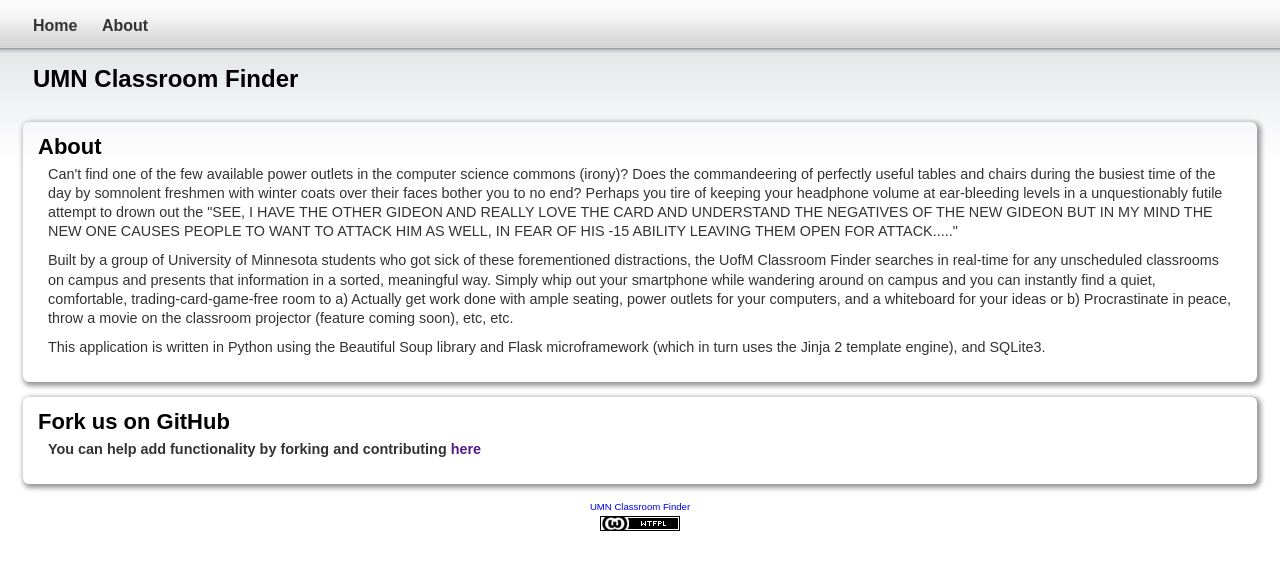
After one commit to mikewadsten/classroom_finder, a Flask app: page /about in a window 1280 px wide. The commit adds this page. Shown: the top 570 px of the page. Run offline with Flask 2, Linux system fonts and the light colour scheme; some libraries are stand-ins or nearby versions.

Commit message:
Finished new frontend, expanded templates in a more modular way, about us page

```diff
--- a/app.py
+++ b/app.py
@@ -79,6 +79,10 @@ def index():
     # Update the displayed gap length to be (gap.end - now)
     return render_template('index.html', now=now, gaps=gaps)
 
+@app.route('/about', methods=['POST', 'GET'])
+def about():
+    return render_template('about.html')
+
 
 @app.route('/now', methods=['POST', 'GET'])
 def available_now():
--- a/static/css/style.css
+++ b/static/css/style.css
@@ -35,11 +35,14 @@ a {
 #navBtn ul a {
 	text-decoration: none;
 	padding: 0 10px;
-	color: #003;
+	color: #333;
 	font-weight: bold;
 }
 #navBtn ul a:hover {
 	color: #900;
+}
+#navBtn ul a:active {
+	color:#003;
 }
 
 .i {
--- /dev/null
+++ b/templates/about.html
@@ -0,0 +1,35 @@
+{% include 'header.html' %}
+
+<!-- copy & paste this section to add a new item
+<article class=i>
+	<p class=iTtl>Item Title</p>
+	<p class=iDes>Item Description</p>
+	<p class=iLnk>Item Link</p>
+</article>
+-->
+
+<article class=i>
+	<p class=iTtl>About</p>
+	<p class=iDes>
+    	Can't find one of the few available power outlets in the computer science commons (irony)? Does the commandeering of perfectly useful tables and chairs
+        during the busiest time of the day by somnolent freshmen with winter coats over their faces bother you to no end? Perhaps you tire of keeping your
+        headphone volume at ear-bleeding levels in a unquestionably futile attempt to drown out the <span style="text-transform:uppercase">"See, I have the other Gideon and really love the card and understand the negatives of the new Gideon but In my mind the new one causes people to want to attack him as well, in fear of his -15 ability leaving them open for attack....."</span>
+    </p>
+    <p class=iDes>
+    	Built by a group of University of Minnesota students who got sick of these forementioned distractions, the UofM Classroom Finder searches in real-time for
+        any unscheduled classrooms on campus and presents that information in a sorted, meaningful way. Simply whip out your smartphone while
+        wandering around on campus and you can instantly find a quiet, comfortable, trading-card-game-free room to a) Actually get work done with ample seating,
+        power outlets for your computers,  and a whiteboard for your ideas or b) Procrastinate in peace, throw a movie on the classroom projector (feature
+        coming soon), etc, etc.
+    </p>
+    <p class=iDes>
+    	This application is written in Python using the Beautiful Soup library and Flask microframework (which in turn uses the Jinja 2 template engine), and SQLite3.
+    </p>
+</article>
+
+<article class=i>
+	<p class=iTtl>Fork us on GitHub</p>
+	<p class=iDes><span style="font-weight:bold;">You can help add functionality by forking and contributing <a href="">here</a></span></p>
+</article>
+
+{% include 'footer.html' %}
--- /dev/null
+++ b/templates/footer.html
@@ -0,0 +1,9 @@
+<!-- footer -->
+<footer class=ftr>
+	<p><a href="http://www.brontasaur.us">UMN Classroom Finder</a><br /><a href="http://www.wtfpl.net/txt/copying"><img src="static/images/wtfpl-badge-2.png" /></a></p>
+</footer>
+
+<script type="text/javascript" src="http://ajax.googleapis.com/ajax/libs/jquery/1.7.2/jquery.min.js"></script>
+<script type="text/javascript" src="static/js/main.js"></script>
+</body>
+</html>
--- /dev/null
+++ b/templates/header.html
@@ -0,0 +1,29 @@
+<!doctype html>
+<html lang=en>
+<head>
+<meta charset=utf-8>
+<title>UMN Classroom Finder</title>
+<meta name="keywords" content="umn, classroom, finder, The Vest">
+<meta name="description" content="UMN Classroom Finder - Check us out on GitHub, tippenein/classroom_finder">
+<meta name="viewport" content="width=device-width; initial-scale=1.0">
+<link href="static/css/style.css" rel="stylesheet" type="text/css">
+<meta name="HandheldFriendly" content="true"/>
+<meta name="MobileOptimized" content="320"/>
+<!-- 57x57 PNG's. Use a full URL file path for Android devices.  -->
+<!--  <link rel="apple-touch-icon-precomposed" href="http://yoursite.com/apple-touch-icon.png">  -->
+<!--  <link rel="icon" type="image/vnd.microsoft.icon" href="http://yoursite.com/favicon.png">  -->
+</head>
+
+<body>
+
+	<nav id=navBtn>
+		<ul>
+			<li><a href="/">Home</a></li>
+			<li><a href="/about">About</a></li>
+		</ul>
+	</nav>
+<!--  end of nav  -->
+
+	<header>
+		<p class=pTtl>UMN Classroom Finder</p>
+	</header>
```
Also changed, not shown: templates/index.html (+2 -45 lines), static/images/wtfpl-badge-2.png (added).
